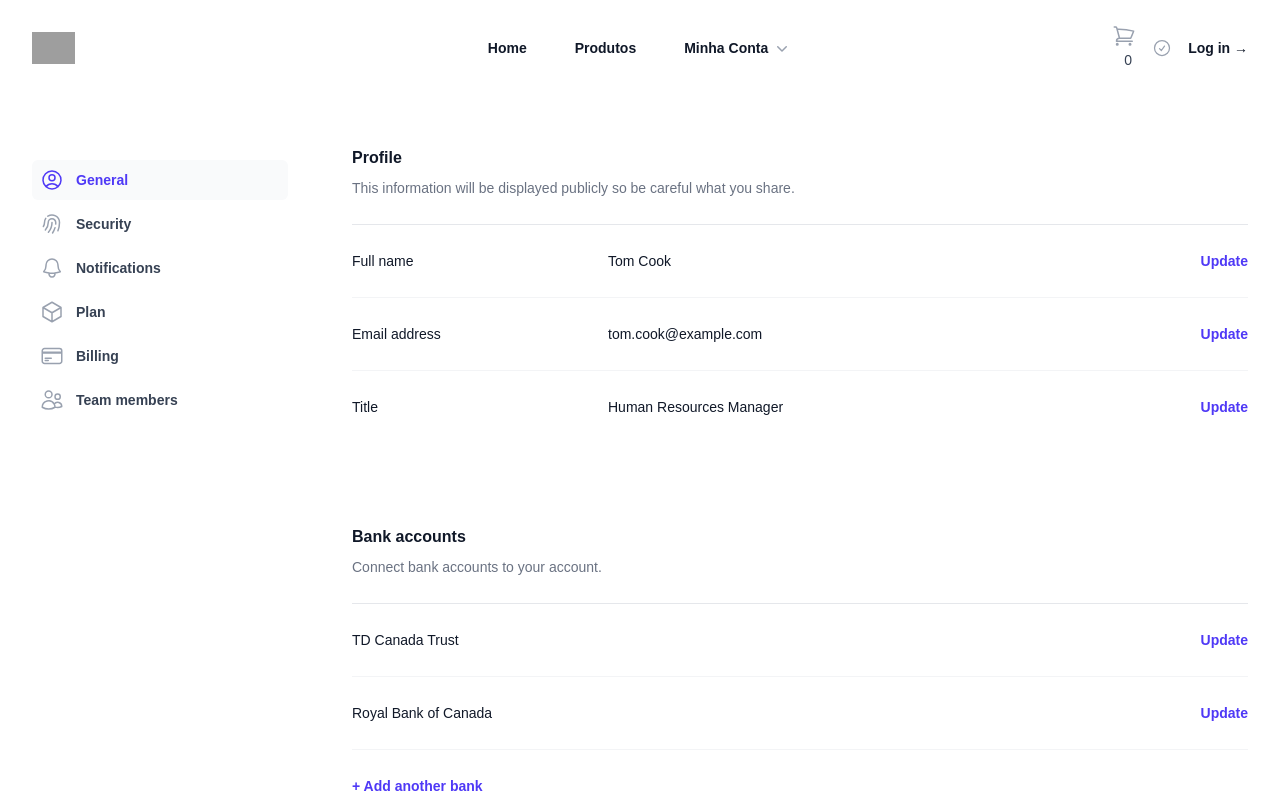
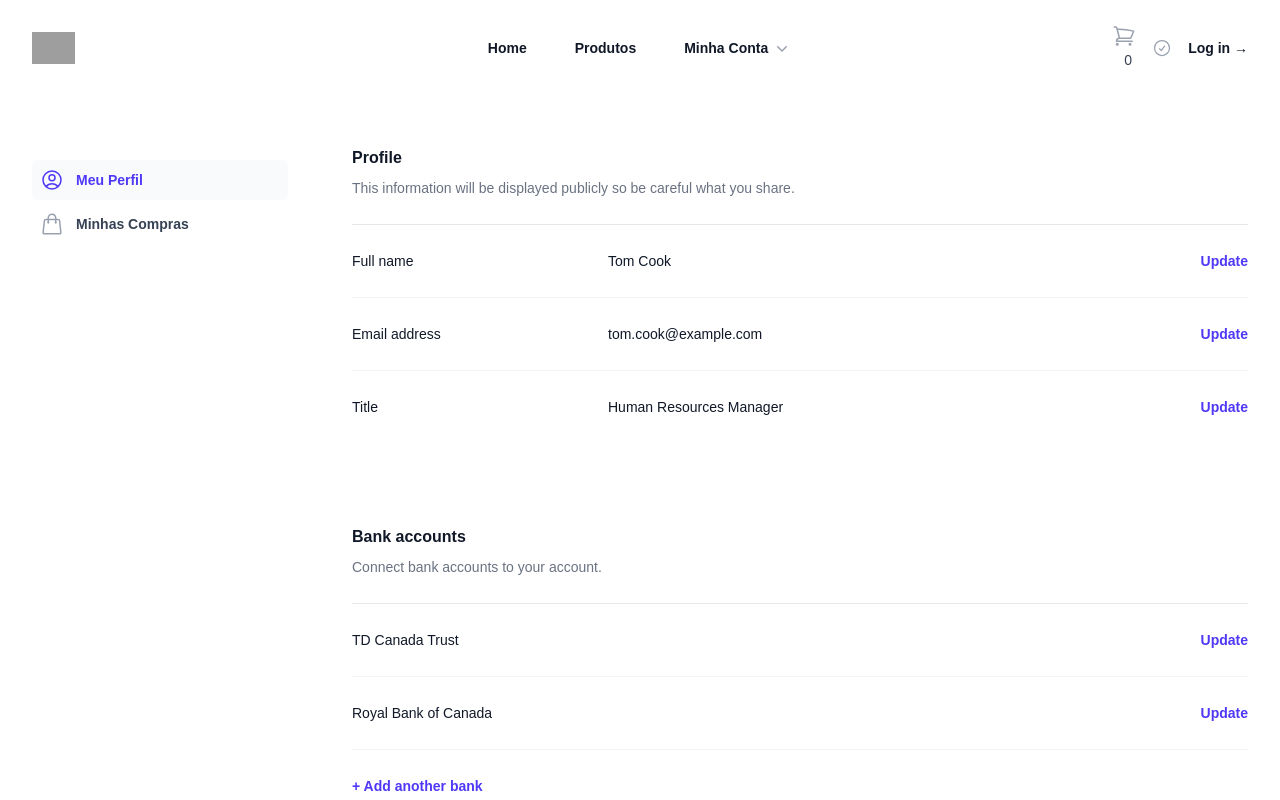
Before and after one commit to TrindadeBRA/protagonizei-ecommerce, a Next.js app: page /profile in a window 1280 px wide. Shown: the top 800 px of the page. Built offline with nearby package versions, Linux system fonts and the light colour scheme; grey boxes are pictures that could not be loaded.

Commit message:
Refactor profile pages to integrate SidebarProfileNav component. Update page names for clarity and improve layout structure in both profile and my-orders pages.

```diff
--- a/app/(main)/profile/my-orders/page.tsx
+++ b/app/(main)/profile/my-orders/page.tsx
@@ -1,4 +1,6 @@
 'use client'
+
+import SidebarProfileNav from '@/src/components/SidebarProfileNav/SidebarProfileNav'
 
 const products = [
   {
@@ -40,10 +42,12 @@ function classNames(...classes: string[]) {
   return classes.filter(Boolean).join(' ')
 }
 
-export default function Example() {
+export default function MyOrdersPage() {
   return (
     <div className="bg-white">
-      <main className="mx-auto max-w-7xl px-4 pt-8 pb-16 sm:px-6 sm:pt-12 sm:pb-24 lg:px-8">
+      <div className="mx-auto max-w-7xl pt-8 sm:pt-12 lg:flex lg:gap-x-16 px-4 sm:px-6 lg:px-8 bg-white">
+        <SidebarProfileNav />
+        <main className="flex-auto px-4 sm:px-6 lg:px-0">
         <h1 className="text-3xl font-bold tracking-tight text-gray-900">Order Details</h1>
 
         <div className="mt-2 border-b border-gray-200 pb-5 text-sm sm:flex sm:justify-between">
@@ -142,9 +146,11 @@ export default function Example() {
             ))}
           </div>
         </section>
+        </main>
+      </div>
 
       {/* Billing */}
-        <section aria-labelledby="summary-heading" className="mt-24">
+      <section aria-labelledby="summary-heading" className="mx-auto max-w-7xl px-4 py-24 sm:px-6 sm:py-32 lg:px-8">
         <h2 id="summary-heading" className="sr-only">
           Billing Summary
         </h2>
@@ -200,7 +206,6 @@ export default function Example() {
           </dl>
         </div>
       </section>
-      </main>
     </div>
   )
 }
--- a/app/(main)/profile/page.tsx
+++ b/app/(main)/profile/page.tsx
@@ -1,61 +1,14 @@
 'use client'
 
-import {
-  BellIcon,
-  CreditCardIcon,
-  CubeIcon,
-  FingerPrintIcon,
-  UserCircleIcon,
-  UsersIcon,
-} from '@heroicons/react/24/outline'
+import SidebarProfileNav from '@/src/components/SidebarProfileNav/SidebarProfileNav'
 
-const secondaryNavigation = [
-  { name: 'General', href: '#', icon: UserCircleIcon, current: true },
-  { name: 'Security', href: '#', icon: FingerPrintIcon, current: false },
-  { name: 'Notifications', href: '#', icon: BellIcon, current: false },
-  { name: 'Plan', href: '#', icon: CubeIcon, current: false },
-  { name: 'Billing', href: '#', icon: CreditCardIcon, current: false },
-  { name: 'Team members', href: '#', icon: UsersIcon, current: false },
-]
-
-function classNames(...classes: string[]) {
-  return classes.filter(Boolean).join(' ')
-}
-
-export default function Example() {
+export default function ProfilePage() {
   return (
     <div className="bg-white">
       <div className="mx-auto max-w-7xl pt-8 sm:pt-12 lg:flex lg:gap-x-16 px-4 sm:px-6 lg:px-8 bg-white">
         <h1 className="sr-only">General Settings</h1>
 
-        <aside className="flex overflow-x-auto border-b border-gray-900/5 py-4 lg:block lg:w-64 lg:flex-none lg:border-0">
-          <nav className="flex-none px-4 sm:px-6 lg:px-0">
-            <ul role="list" className="flex gap-x-3 gap-y-1 whitespace-nowrap lg:flex-col">
-              {secondaryNavigation.map((item) => (
-                <li key={item.name}>
-                  <a
-                    href={item.href}
-                    className={classNames(
-                      item.current
-                        ? 'bg-gray-50 text-indigo-600'
-                        : 'text-gray-700 hover:bg-gray-50 hover:text-indigo-600',
-                      'group flex gap-x-3 rounded-md py-2 pl-2 pr-3 text-sm/6 font-semibold',
-                    )}
-                  >
-                    <item.icon
-                      aria-hidden="true"
-                      className={classNames(
-                        item.current ? 'text-indigo-600' : 'text-gray-400 group-hover:text-indigo-600',
-                        'size-6 shrink-0',
-                      )}
-                    />
-                    {item.name}
-                  </a>
-                </li>
-              ))}
-            </ul>
-          </nav>
-        </aside>
+        <SidebarProfileNav />
 
         <main className="px-4 sm:px-6 lg:flex-auto lg:px-0">
           <div className="mx-auto max-w-2xl space-y-16 sm:space-y-20 lg:mx-0 lg:max-w-none">
--- /dev/null
+++ b/src/components/SidebarProfileNav/SidebarProfileNav.tsx
@@ -0,0 +1,52 @@
+'use client'
+
+import { usePathname } from 'next/navigation'
+import Link from 'next/link'
+import { UserCircleIcon, ShoppingBagIcon } from '@heroicons/react/24/outline'
+
+const navigation = [
+  { name: 'Meu Perfil', href: '/profile', icon: UserCircleIcon },
+  { name: 'Minhas Compras', href: '/profile/my-orders', icon: ShoppingBagIcon },
+]
+
+function classNames(...classes: string[]) {
+  return classes.filter(Boolean).join(' ')
+}
+
+export default function SidebarProfileNav() {
+  const pathname = usePathname()
+
+  return (
+    <aside className="flex overflow-x-auto border-b border-gray-900/5 py-4 lg:block lg:w-64 lg:flex-none lg:border-0">
+      <nav className="flex-none px-4 sm:px-6 lg:px-0">
+        <ul role="list" className="flex gap-x-3 gap-y-1 whitespace-nowrap lg:flex-col">
+          {navigation.map((item) => {
+            const isCurrent = pathname === item.href
+            return (
+              <li key={item.name}>
+                <Link
+                  href={item.href}
+                  className={classNames(
+                    isCurrent
+                      ? 'bg-gray-50 text-indigo-600'
+                      : 'text-gray-700 hover:bg-gray-50 hover:text-indigo-600',
+                    'group flex gap-x-3 rounded-md py-2 pl-2 pr-3 text-sm/6 font-semibold',
+                  )}
+                >
+                  <item.icon
+                    aria-hidden="true"
+                    className={classNames(
+                      isCurrent ? 'text-indigo-600' : 'text-gray-400 group-hover:text-indigo-600',
+                      'size-6 shrink-0',
+                    )}
+                  />
+                  {item.name}
+                </Link>
+              </li>
+            )
+          })}
+        </ul>
+      </nav>
+    </aside>
+  )
+}
```
Lines whose indentation alone changed are shown as unchanged.
